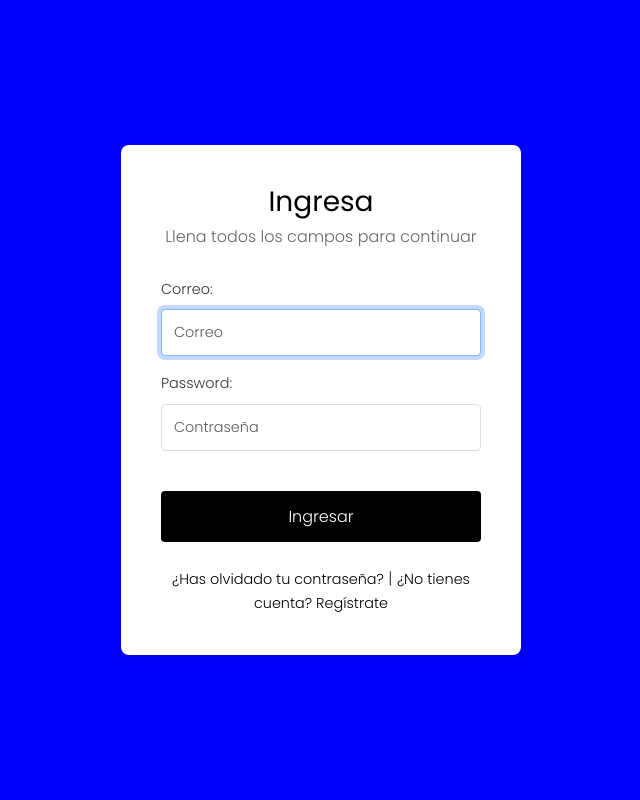
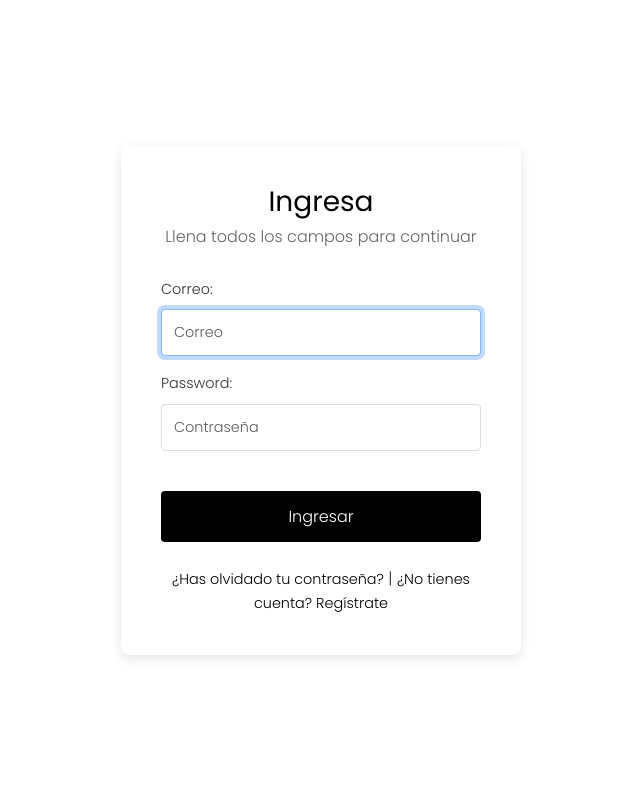
Before and after one commit to Astroid435/BARRIOMARKET, a Django app: page /login in a window 1280 px wide. Shown: the whole page, without its empty margins (319-959 px from the left). Run offline with Django 5.2, Linux system fonts and the light colour scheme; some libraries are stand-ins or nearby versions.

Commit message:
color body

```diff
--- a/barriomarket/templates/login.html
+++ b/barriomarket/templates/login.html
@@ -26,7 +26,7 @@
             min-height: 100%;
             font-family: 'Poppins', sans-serif;
             font-weight: 300;
-            background-color: blue;
+            background-color: white;
             color: #333;
             line-height: 1.6;
             display: flex;
```
